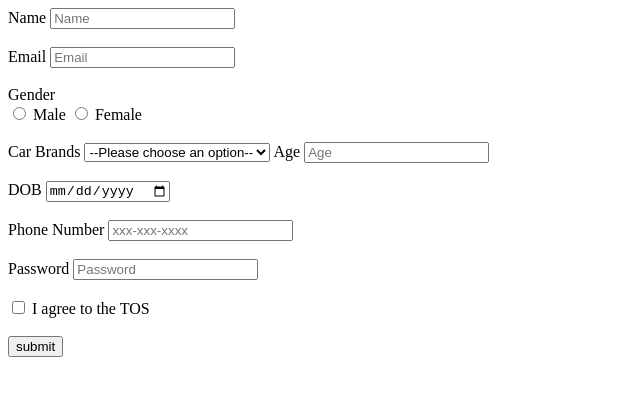
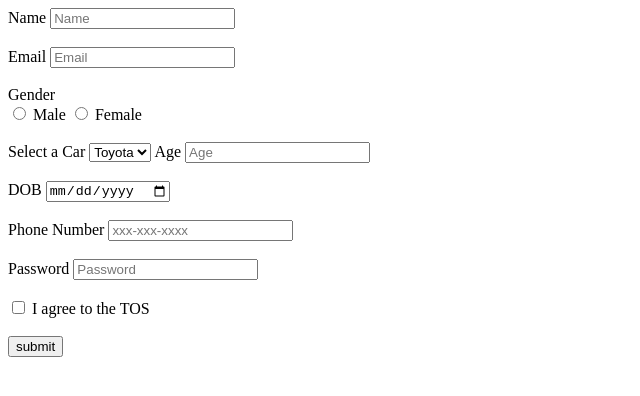
Before and after one commit to acciojob/signup-form-car-MFirozAlam, a website: page main.html in a window 1280 px wide. Shown: the whole page, without its empty margins (0-640 px from the left). Drawn offline with Linux system fonts and the light colour scheme.

Commit message:
created a submission

```diff
--- a/main.html
+++ b/main.html
@@ -8,7 +8,7 @@
 
 <body>
 	<!-- the entire body must be written by student -->
-	<form>
+	<form method="post">
 		<label for="name">Name</label>
 		<input type="text" id="name" name="name" placeholder="Name" required><br><br>
 		<label for="email">Email</label>
@@ -18,9 +18,9 @@
     <label for="gender_m">Male</label>
     <input type="radio" id="gender_f" name="gender" value="female" required>
     <label for="gender_f">Female</label><br><br>
-		<label for="cars">Car Brands</label>
-		<select id="cars" name="cars" required>
-			<option value="">--Please choose an option--</option>
+		<label for="cars">Select a Car</label>
+		<select id="cars" name="cars" placeholder="--Please choose an option--" required>
+			<!-- <option value="">--Please choose an option--</option> -->
 			<option value="toyota">Toyota</option>
 			<option value="bmw">BMW</option>
 			<option value="audi">Audi</option>
```
